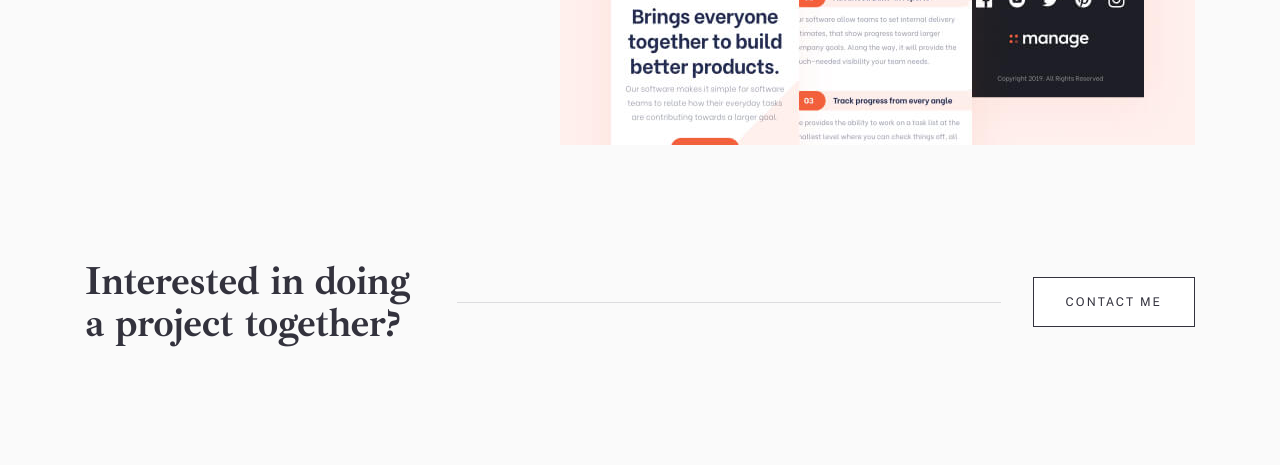
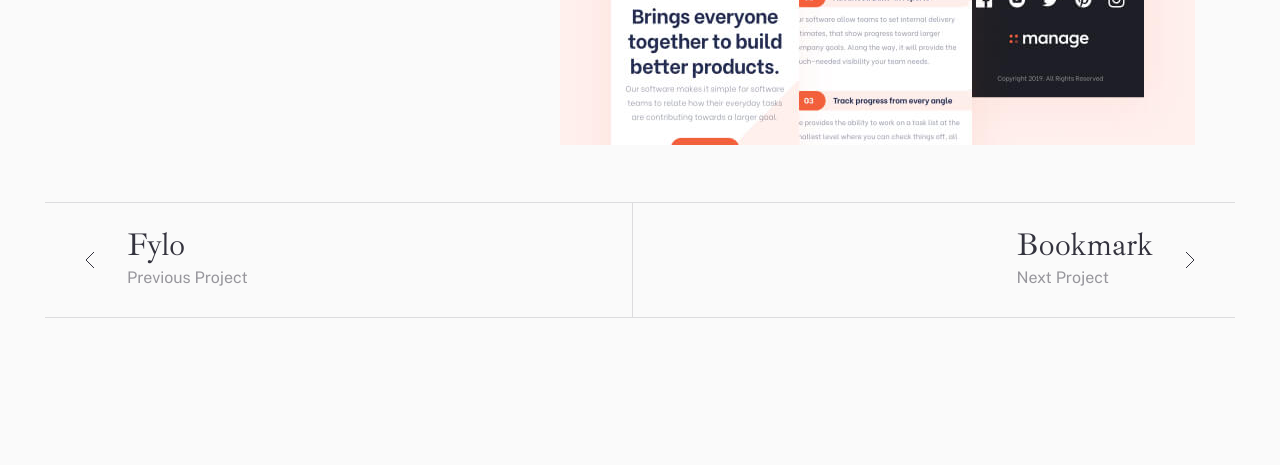
Before and after one commit to mohamedxamid/minimalist-portfolio, a plain HTML site: page portfolio-detail-manage.html in a window 1280 px wide. Shown: the part 1869-2334 px from the top of the page. Drawn offline with Linux system fonts and the light colour scheme; files whose address does not match are found by name.

Commit message:
Add page-controls section

```diff
--- a/css/styles.css
+++ b/css/styles.css
@@ -618,6 +618,73 @@ h3 {
 }
 
 
+/* PREV NEXT PROJECTS */
+.prev-next-projects {
+    padding-top: 24px;
+    padding-bottom: 24px;
+}
+
+.prev-next-projects__container {
+    border-top: 1px solid rgba(51, 50, 61, 0.15);
+    border-bottom: 1px solid rgba(51, 50, 61, 0.15);
+}
+
+.prev-next-projects__inner {
+    display: flex;
+}
+
+.prev-next-projects__btn-wrapper {
+    flex-grow: 1;
+    display: flex;
+    padding-top: 24px;
+    padding-bottom: 24px;
+}
+
+.prev-next-projects__btn-wrapper:last-child {
+    justify-content: flex-end;
+}
+
+.prev-next-projects__btn-wrapper:not(:last-child) {
+    border-right: 1px solid rgba(51, 50, 61, 0.15);
+}
+
+.prev-next-btn {
+    display: inline-block;
+    text-decoration: none;
+    color: var(--text-color);
+}
+
+.prev-next-btn:hover {
+    color: var(--green);
+}
+
+.prev-next-btn:active {
+    opacity: 0.6;
+}
+
+.prev-next-btn__inner {
+    display: flex;
+}
+
+.prev-next-btn__icon {
+    display: block;
+}
+
+.prev-next-btn__title {
+    display: block;
+    font-family: var(--accent-font-family);
+    font-size: 32px;
+    line-height: 36px;
+    letter-spacing: -0.286px;
+}
+
+.prev-next-btn__text {
+    display: block;
+    color: rgba(51, 50, 61, 0.5);
+}
+
+
+
 
 @media
 only screen and (-webkit-min-device-pixel-ratio: 2),
@@ -640,6 +707,13 @@ only screen and (                min-resolution: 2dppx) {
         margin-bottom: 8px;
     }
 
+    .prev-next-btn__title {
+        font-size: 22px;
+    }
+
+    .prev-next-btn__text {
+        font-size: 13px;
+    }
 }
 
 @media only screen and (width < 500px) {
@@ -711,6 +785,16 @@ only screen and (                min-resolution: 2dppx) {
         margin-bottom: 48px;
     }
 
+    .prev-next-btn__inner {
+        flex-direction: column;
+        align-items: flex-start;
+        gap: 16px;
+    }
+
+    .prev-next-projects__btn-wrapper:last-child .prev-next-btn__inner {
+        align-items: flex-end;
+        text-align: end;
+    }
 }
 
 @media only screen and (width >= 500px) {
@@ -790,6 +874,20 @@ only screen and (                min-resolution: 2dppx) {
 
     .layout-2-1__1 {
         margin-bottom: 40px;
+    }
+
+    .prev-next-projects {
+        padding-top: 40px;
+        padding-bottom: 59px;
+    }
+
+    .prev-next-btn__inner {
+        align-items: center;
+        gap: 32px;
+    }
+
+    .prev-next-projects__btn-wrapper:last-child .prev-next-btn__inner {
+        flex-direction: row-reverse;
     }
 
 }
@@ -982,6 +1080,11 @@ only screen and (                min-resolution: 2dppx) {
         margin-bottom: 24px;
     }
 
+    .prev-next-projects {
+        padding-top: 17px;
+        padding-bottom: 75px;
+    }
+
 
 @media only screen and (width >= 1024px) {
     .project__info {
--- a/portfolio-detail-manage.html
+++ b/portfolio-detail-manage.html
@@ -101,6 +101,36 @@
             </div>
         </section>
 
+        <!-- PREV NEXT PROJECTS -->
+        <section class="prev-next-projects">
+            <div class="prev-next-projects__container container">
+                <div class="prev-next-projects__inner">
+                    <div class="prev-next-projects__btn-wrapper">
+                        <a class="prev-next-projects__btn prev-next-btn" href="portfolio-detail-fylo.html">
+                            <span class="prev-next-btn__inner">
+                                <svg class="prev-next-btn__icon" xmlns="http://www.w3.org/2000/svg" width="10" height="18" fill="none"><path stroke="currentColor" d="M9 1 1 9l8 8"/></svg>
+                                <span class="prev-next-btn__text-wrapper">
+                                    <span class="prev-next-btn__title">Fylo</span>
+                                    <span class="prev-next-btn__text">Previous Project</span>
+                                </span>
+                            </span>
+                        </a>
+                    </div>
+                    <div class="prev-next-projects__btn-wrapper">
+                        <a class="prev-next-projects__btn prev-next-btn" href="portfolio-detail-bookmark.html">
+                            <span class="prev-next-btn__inner">
+                                <svg class="prev-next-btn__icon" xmlns="http://www.w3.org/2000/svg" width="10" height="18" fill="none"><path stroke="currentColor" d="m1 1 8 8-8 8"/></svg>
+                                <span class="prev-next-btn__text-wrapper">
+                                    <span class="prev-next-btn__title">Bookmark</span>
+                                    <span class="prev-next-btn__text">Next Project</span>
+                                </span>
+                            </span>
+                        </a>
+                    </div>
+                </div>
+            </div>
+        </section>
+
 
         <!-- CTA -->
         <section class="cta">
```
